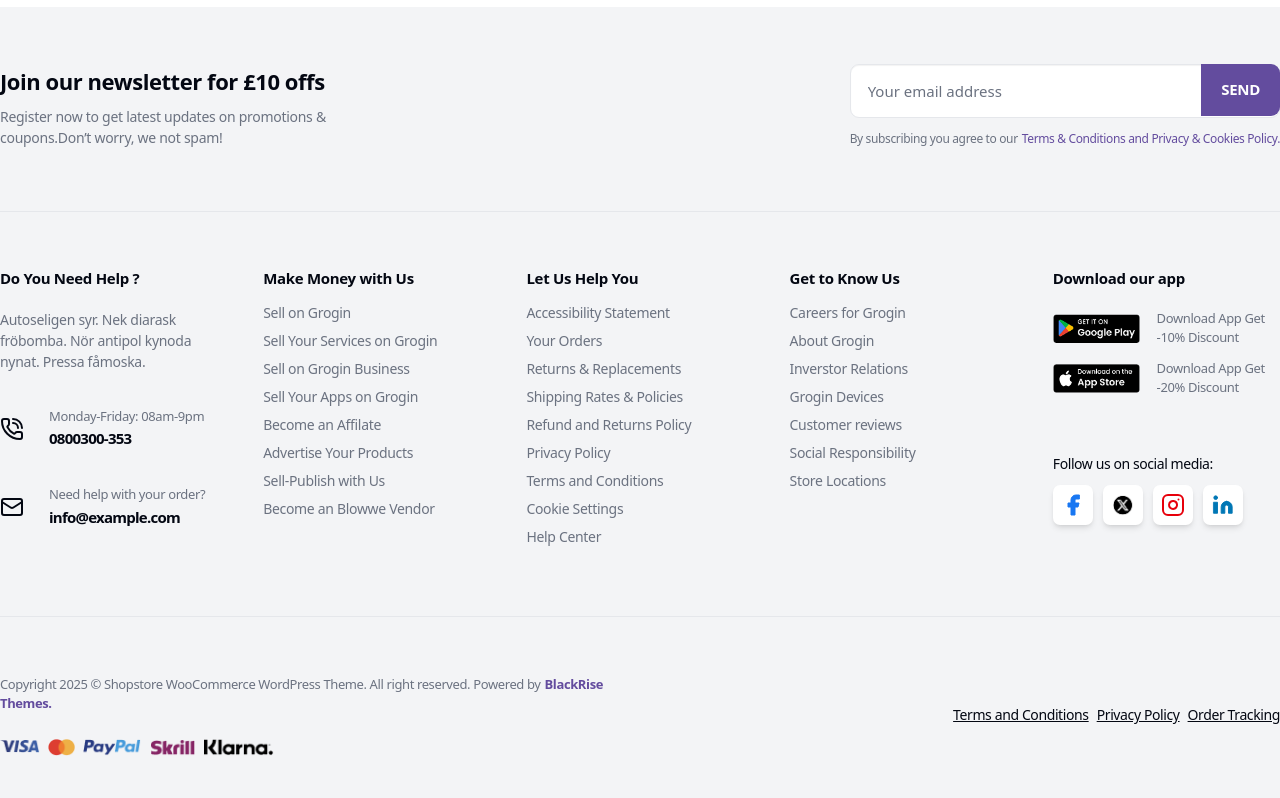
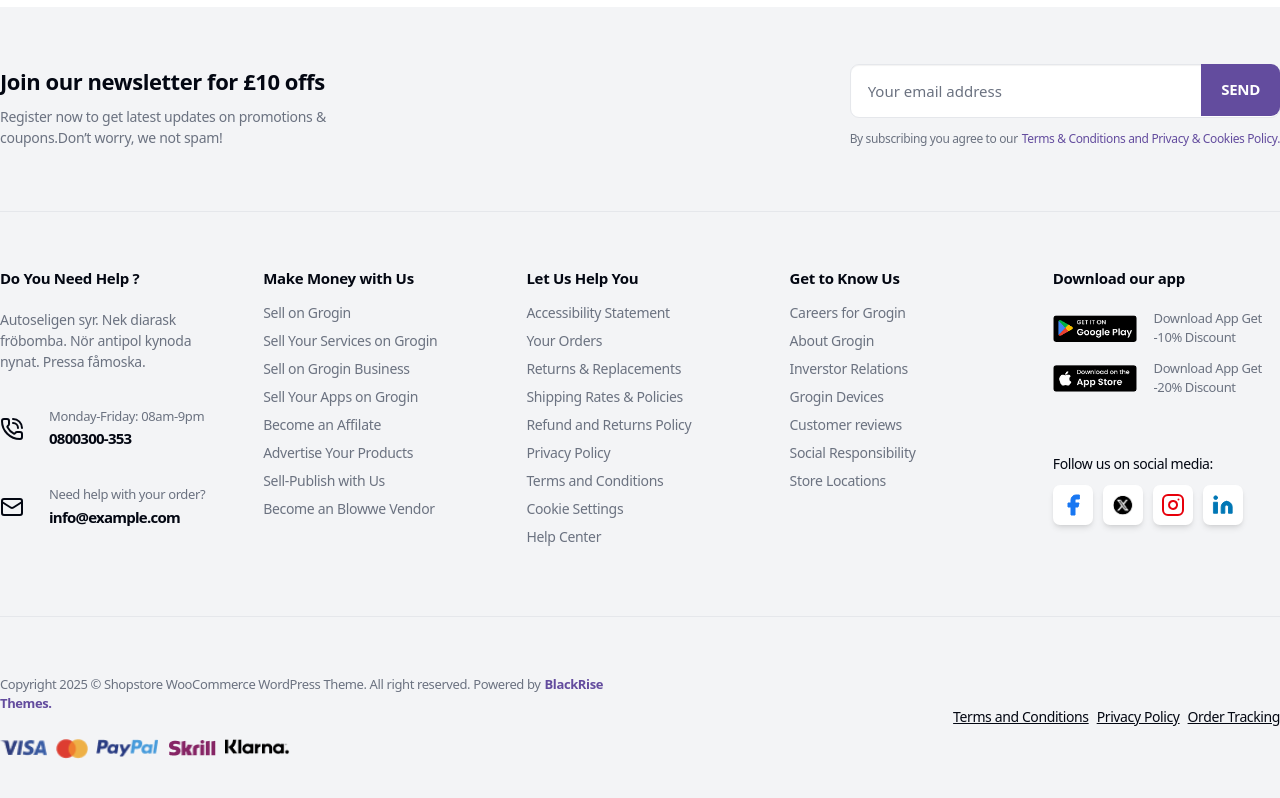
Before and after one commit to Uriford-International-Limited/Ecommerce, a Next.js app: page / in a window 1280 px wide. Shown: the part 2787-3585 px from the top of the page. Built offline with nearby package versions, Linux system fonts and the light colour scheme.

Commit message:
Refactor footer component for improved image sizing and layout consistency

```diff
--- a/src/components/shared/Footer.tsx
+++ b/src/components/shared/Footer.tsx
@@ -20,9 +20,7 @@ const Footer = () => {
       href: "https://twitter.com",
     },
     {
-      content: (
-        <Instagram className="text-destructive" size={24} />
-      ),
+      content: <Instagram className="text-destructive" size={24} />,
       href: "https://instagram.com",
     },
     {
@@ -170,9 +168,10 @@ const Footer = () => {
               <Link href="/googlePlay">
                 <Image
                   src="/google_play.png"
-                  width={136}
-                  height={44}
+                  width={300}
+                  height={200}
                   alt="Google Play"
+                  className="w-[8rem]"
                 />
               </Link>
               <p className="text-[13px] font-medium leading-[150%] tracking-[-0.03em] text-muted-foreground">
@@ -183,9 +182,10 @@ const Footer = () => {
               <Link href="/appStore">
                 <Image
                   src="/app_store.png"
-                  width={136}
-                  height={44}
+                  width={300}
+                  height={200}
                   alt="App Store"
+                  className="w-[8rem]"
                 />
               </Link>
               <p className="text-[13px] font-medium leading-[150%] tracking-[-0.03em] text-muted-foreground">
@@ -221,7 +221,13 @@ const Footer = () => {
               items={[
                 {
                   content: (
-                    <Image src="/visa.png" width={40} height={13} alt="Visa" />
+                    <Image
+                      src="/visa.png"
+                      width={200}
+                      height={100}
+                      alt="Visa"
+                      className="w-[3rem]"
+                    />
                   ),
                   href: "/visa",
                 },
@@ -229,9 +235,10 @@ const Footer = () => {
                   content: (
                     <Image
                       src="/master_card.png"
-                      width={27}
-                      height={16}
+                      width={200}
+                      height={100}
                       alt="Mastercard"
+                      className="w-[2rem]"
                     />
                   ),
                   href: "/mastercard",
@@ -240,9 +247,10 @@ const Footer = () => {
                   content: (
                     <Image
                       src="/paypal.png"
-                      width={59}
-                      height={15}
+                      width={200}
+                      height={100}
                       alt="Paypal"
+                      className="w-[4rem]"
                     />
                   ),
                   href: "/paypal",
@@ -251,9 +259,10 @@ const Footer = () => {
                   content: (
                     <Image
                       src="/skrill.png"
-                      width={45}
-                      height={15}
+                      width={200}
+                      height={100}
                       alt="Skrill"
+                      className="w-[3rem]"
                     />
                   ),
                   href: "/skrill",
@@ -262,9 +271,10 @@ const Footer = () => {
                   content: (
                     <Image
                       src="/klarna.png"
-                      width={71}
-                      height={15}
+                      width={200}
+                      height={100}
                       alt="Klarna."
+                      className="w-[4.7em]"
                     />
                   ),
                   href: "/klarna",
```
